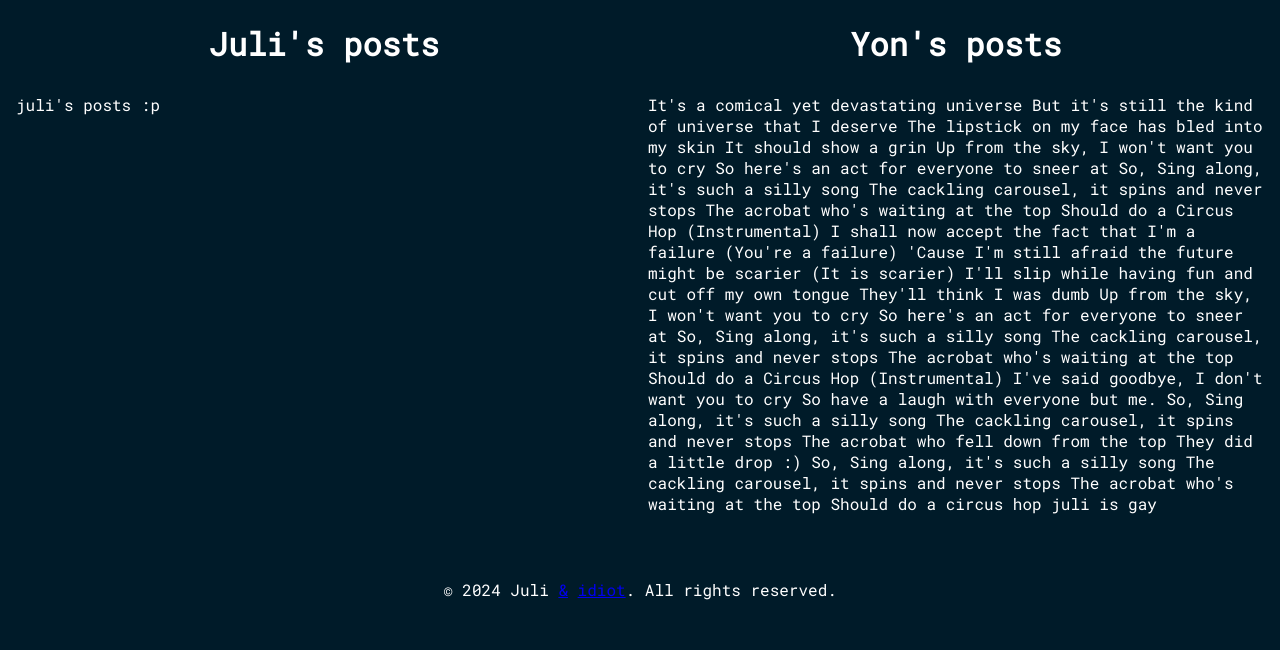
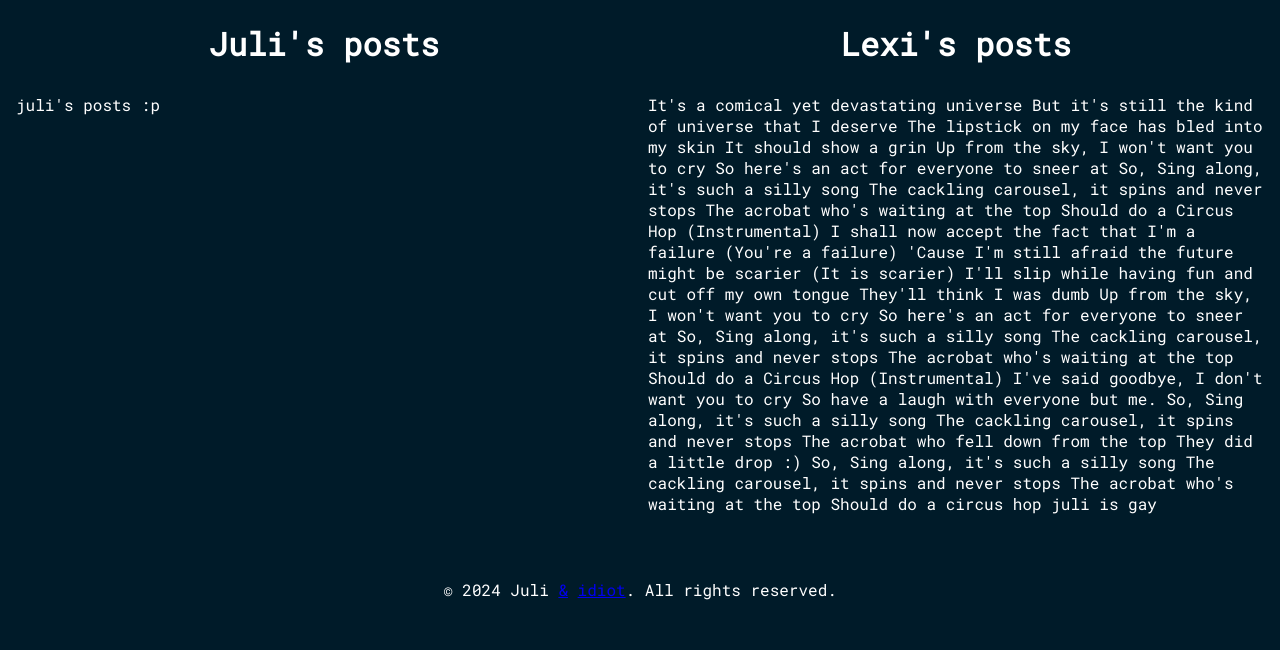
Before and after one commit to Juliasmatius/Website, a PHP site: page /posts/ in a window 1280 px wide. Shown: the part 184-834 px from the top of the page. Run offline with PHP 8.4, Linux system fonts and the light colour scheme.

Commit message:
fixed deadnaming

```diff
--- a/posts/index.php
+++ b/posts/index.php
@@ -33,7 +33,7 @@
        <iframe frameBorder="0" src="/julisposts.php" ></iframe>
     </div>
     <div class="idios_side">
-      <h1>Yon's posts</h1>
+      <h1>Lexi's posts</h1>
       <iframe frameBorder="0" src="/idiotposts.php" ></iframe>
     </div>
   </div>
```
